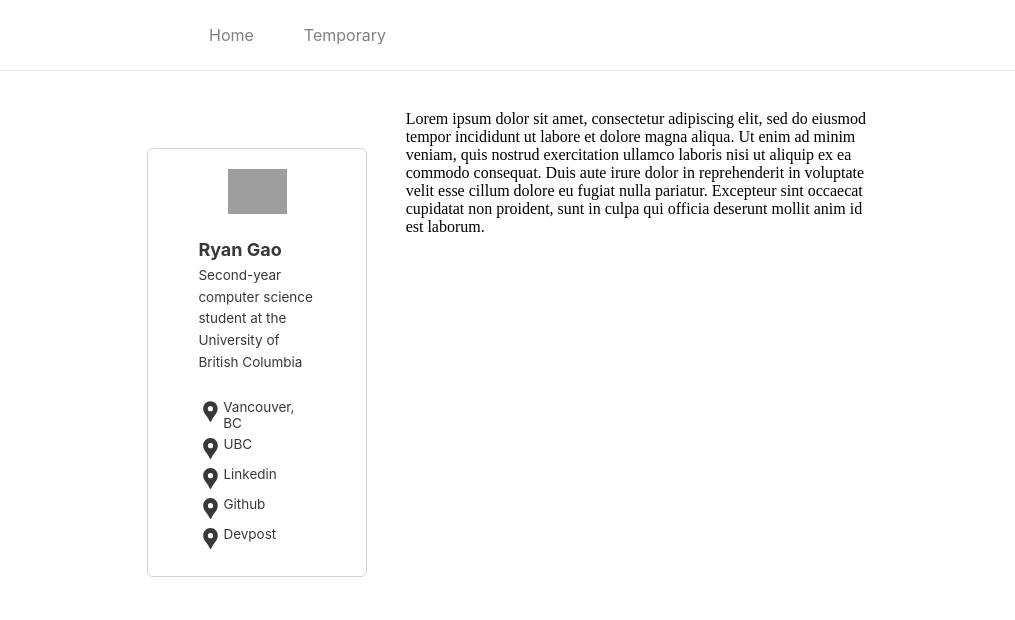
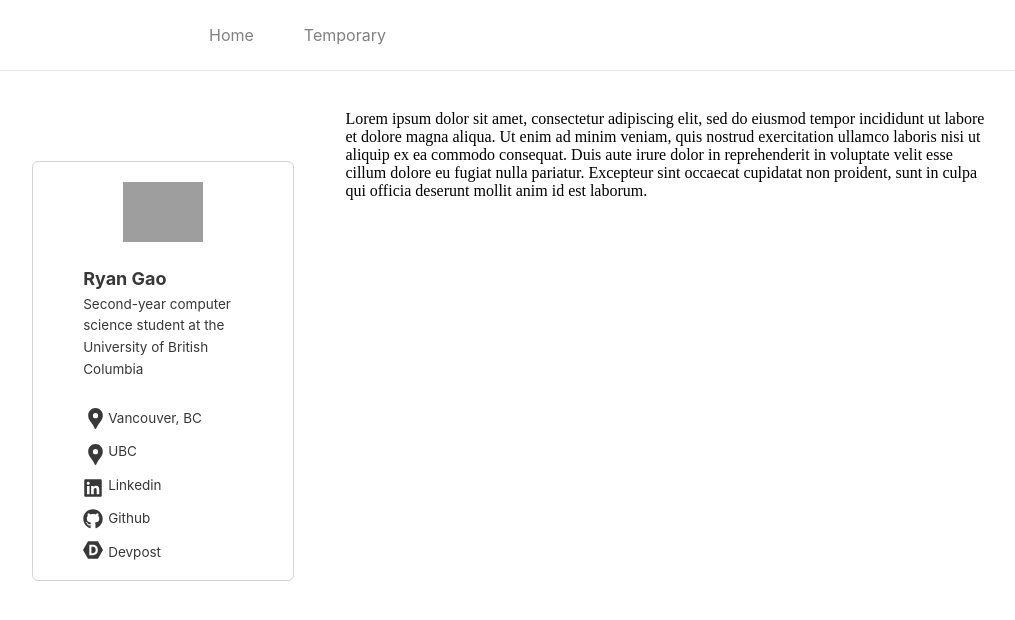
Before and after one commit to toblrne/personalwebsite, a React (Create React App) app: page / in a window 1280 px wide. Shown: the top 620 px of the page, without its empty margins (147-1162 px from the left). Built offline with nearby package versions, Linux system fonts and the light colour scheme; grey boxes are pictures that could not be loaded.

Commit message:
Completed sidebar icons

```diff
--- a/src/App.scss
+++ b/src/App.scss
@@ -15,5 +15,5 @@
     display: flex;
     flex-direction: row;
     max-width: 100%;
-    margin: 5vh 20vw;
+    margin: 5vh 10vw;
 }
--- a/src/components/Sidebar/Sidebar.js
+++ b/src/components/Sidebar/Sidebar.js
@@ -1,5 +1,7 @@
 import React from 'react';
 import { MdLocationPin } from 'react-icons/md'
+import { FaLinkedin, FaGithub } from 'react-icons/fa'
+import { SiDevpost } from 'react-icons/si'
 
 import './Sidebar.scss'
 
@@ -16,28 +18,22 @@ const Sidebar = () => {
                 <div className="description"> Second-year computer science student at the University of British Columbia </div>
             </div>
             <div className="icons">
-                    <div className="icon-styles">
-                        <MdLocationPin size={25} /> Vancouver, BC
+                <div className="icon-container">
+                    <MdLocationPin size={25} />
+                    <MdLocationPin size={25}/>
+                    <FaLinkedin size={20} />
+                    <FaGithub size={20} />
+                    <SiDevpost size={20}/>
                 </div>
-                    <div className="icon-styles">
-                        <MdLocationPin size={25} /> UBC
-                    </div>
-                    <div className="icon-styles">
-                        <MdLocationPin size={25} /> Linkedin
-                    </div>
-                    <div className="icon-styles">
-                        <MdLocationPin size={25} /> Github
-                    </div>
-                    <div className="icon-styles">
-                        <MdLocationPin size={25} /> Devpost
+                <div className="icon-text">
+                    <div>Vancouver, BC</div>
+                    <div>UBC</div>
+                    <div>Linkedin</div>
+                    <div>Github</div>
+                    <div>Devpost</div>
                 </div>
             </div>
-
-
-
-
         </div>
-
     );
 }
 
--- a/src/components/Sidebar/Sidebar.scss
+++ b/src/components/Sidebar/Sidebar.scss
@@ -3,7 +3,6 @@
 .sidebar-container {
     display: flex;
     flex-direction: column;
-
 
     width: 12.5vw;
     height: auto;
@@ -23,7 +22,7 @@
 }
 
 .header-text {
-    font: 18px -apple-system, BlinkMacSystemFont, sans-serif;
+    font: 18px $font;
     text-align: left;
     color: rgb(56, 56, 56);
 }
@@ -39,13 +38,23 @@
 }
 
 .icons {
-    font: 13.5px -apple-system, BlinkMacSystemFont, sans-serif;
+    display: flex;
+    flex-direction: row;
+    align-items: flex-end;
+    font: 13.5px $font;
     text-align: left;
     color: rgb(56, 56, 56);
 }
 
-.icon-styles {
+.icon-container {
     display: flex;
-    align-items: flex-start;
-    margin-bottom: 5px;
+    flex-direction: column;
+    gap: 11px;
+
 }
+
+.icon-text {
+    display: flex;
+    flex-direction: column;
+    gap: 17.5px;
+}
```
Lines whose indentation alone changed are shown as unchanged.
